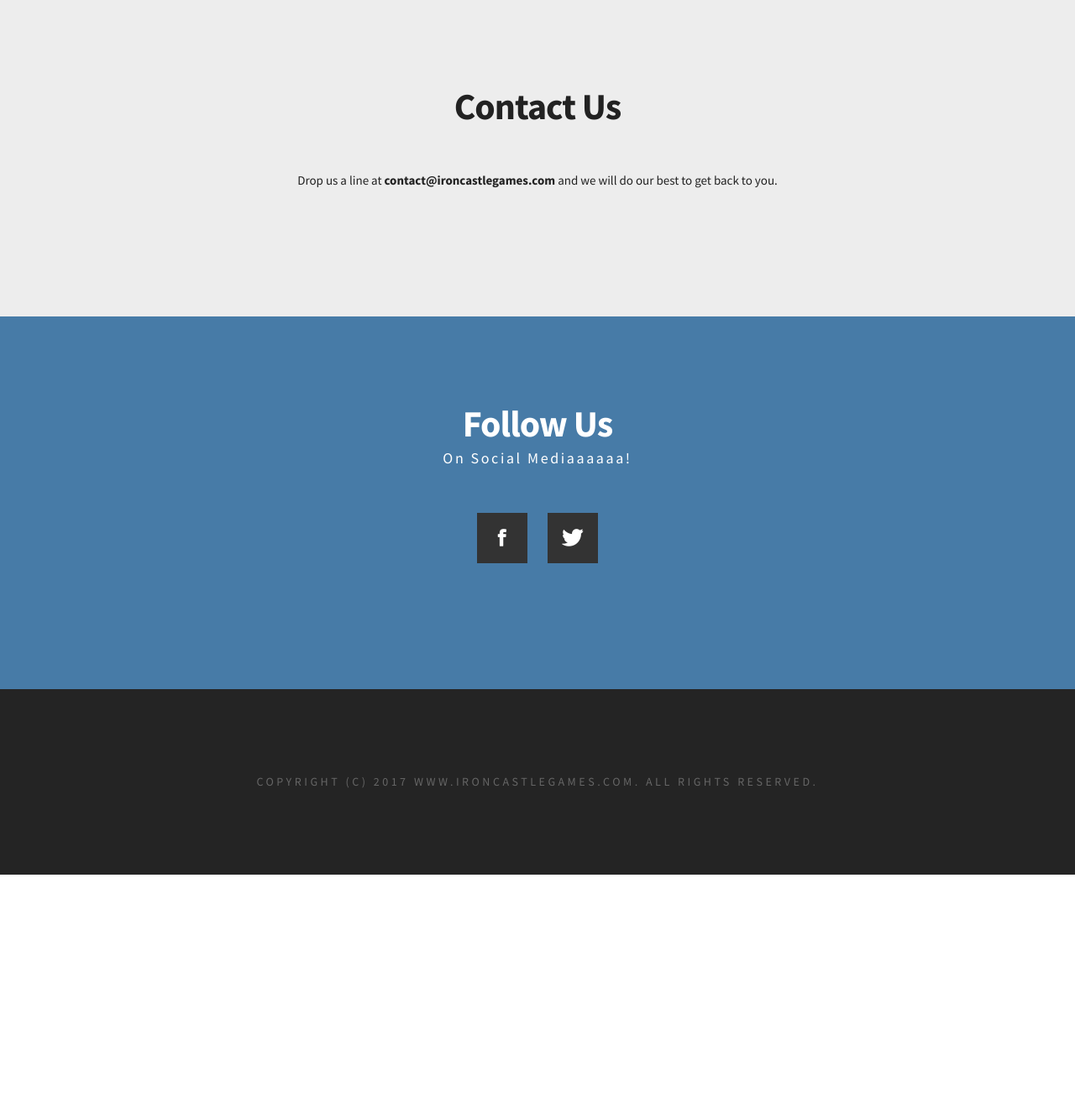
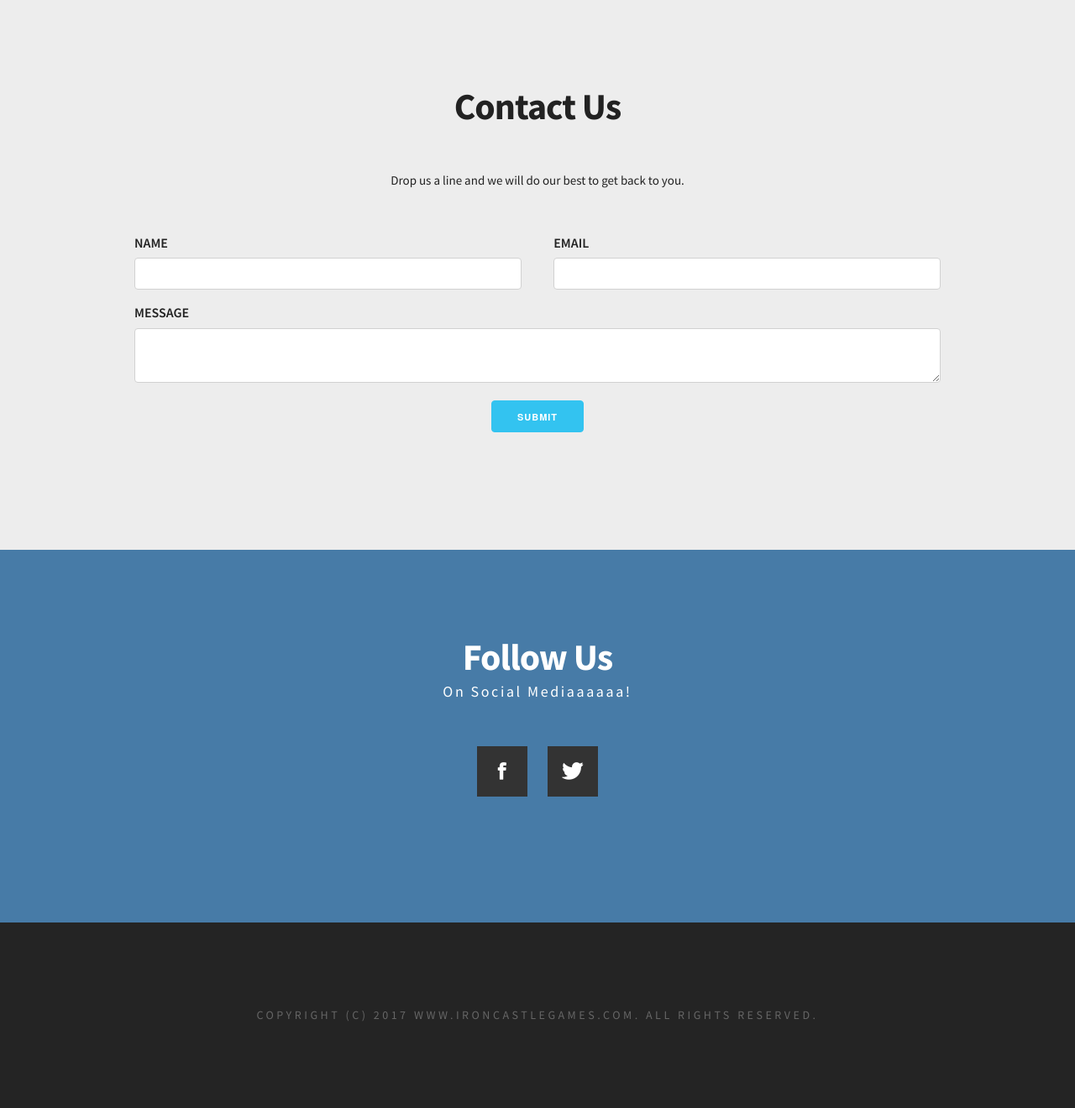
Before and after one commit to andymaul123/ironcastle, a PHP site: page / in a window 1280 px wide. Shown: the part 1778-3098 px from the top of the page at 84% size. Before the commit the page ends 2820 px from the top, so only its background shows below. Run offline with PHP 8.4, Linux system fonts and the light colour scheme; data that the repository does not hold is empty.

Commit message:
Adds index php with contact form and updates readme

```diff
--- a/css/ironcastle.css
+++ b/css/ironcastle.css
@@ -130,6 +130,12 @@
 .contact-us {
     background: #ededed;
 }
+.contact-us .contact-form .form-label {
+    text-align: left;
+    font-family: 'Source Sans Pro', sans-serif;
+    font-size: 1.6rem;
+    text-transform: uppercase;
+}
 
 /* Social Section */
 .social {
--- /dev/null
+++ b/index.php
@@ -0,0 +1,182 @@
+<?php
+
+if($_POST["form-submit"]) {
+    $recipient="gixoculose@nickrizos.com";
+    $subject="Email to Iron Castle Games";
+    $sender=$_POST["form-name"];
+    $senderEmail=$_POST["form-email"];
+    $message=$_POST["form-body"];
+
+    $mailBody="Name: $sender\nEmail: $senderEmail\n\n$message";
+
+    mail($recipient, $subject, $mailBody, "From: $sender <$senderEmail>");
+
+    $thankYou="<p class='text'>Thank you! Your message has been sent.</p>";
+}
+
+?>
+<!DOCTYPE html>
+<html lang="en">
+<head>
+
+<!-- Basic Page Needs
+–––––––––––––––––––––––––––––––––––––––––––––––––– -->
+<meta charset="utf-8">
+<title>Iron Castle Games</title>
+<meta name="description" content="Iron Castle Games">
+<meta name="keywords" content="HTML5, games, unity, web" />
+
+<!-- Mobile Specific Metas
+–––––––––––––––––––––––––––––––––––––––––––––––––– -->
+<meta name="viewport" content="width=device-width, initial-scale=1">
+
+<!-- FONT
+–––––––––––––––––––––––––––––––––––––––––––––––––– -->
+<link href="http://fonts.googleapis.com/css?family=Source+Sans+Pro:200,300,400,600,700,900" rel="stylesheet" />
+
+<!-- CSS
+–––––––––––––––––––––––––––––––––––––––––––––––––– -->
+<link rel="stylesheet" href="css/normalize.css">
+<link rel="stylesheet" href="css/skeleton.css">
+<link rel="stylesheet" href="css/ironcastle.css">
+<link rel="stylesheet" href="css/fonts.css">
+
+<!-- Favicon
+–––––––––––––––––––––––––––––––––––––––––––––––––– -->
+<link rel="icon" type="image/png" href="favicon/favicon.ico">
+
+</head>
+<body>
+
+<!-- Primary Page Layout
+–––––––––––––––––––––––––––––––––––––––––––––––––– -->
+
+<section class="section home" id="home">
+    <div class="container">
+        <div class="row">
+            <div class="twelve columns">
+                <img src="images/logo.png" class="logo" />
+                <h1 class="title">Iron Castle Games</h1>
+                <span class="subtitle">All good empires start with a castle</span>
+            </div>
+        </div>
+        <div class="row">
+            <div class="twelve columns">
+                <nav class="navigation">
+                    <a href="#home" class="nav-item">Home</a>
+                    <a href="#about" class="nav-item">About Us</a>
+                    <a href="#games" class="nav-item">Games</a>
+                    <a href="#contact" class="nav-item">Contact Us</a>
+                </nav>
+            </div>
+        </div>
+    </div>
+</section>
+
+
+<section class="section about-us" id="about">
+    <div class="container">
+        <div class="row">
+            <div class="twelve columns">
+                <h2 class="title">About Us</h2>
+                <span class="subtitle">Offering WebGL Games made with Unity 3D</span>
+                <p class="text"><strong>Iron Castle</strong> strives to make <strong>simple, quality</strong> games for the web, because bored internet users deserve good games too. We are not above making games for other platforms though, and have plenty of past experience designing and creating titles for mobile devices.</p>
+            </div>
+        </div>
+    </div>
+</section>
+
+<section class="section portfolio" id="games">
+    <div class="container">
+        <div class="row">
+            <div class="twelve columns">
+                <h2 class="title">Games</h2>
+                <span class="subtitle">Browse our selection of WebGL games made with Unity 3D. Click on the thumbnails to view screenshots.</span>
+            </div>
+        </div>
+        <div class="row">
+            <div class="six columns">
+                <div class="game-entry">
+                    <a href="images/jellyPopScreen1.png" target="_blank" class="game-link">
+                        <img src="images/jellyPop.png" class="img-responsive">
+                    </a>
+                    <h3 class="title">Jelly Pop!</h3>
+                    <p class="text">A fast-paced arcade game. Click jellies to extend time and get points. <strong>5.43 MB</strong></p>
+                    <a class="play-button" href="http://ironcastlegames.com/jellyPop/jellyPop.html" target="_blank">Play</a>
+                </div>
+            </div>
+            <div class="six columns">
+                <div class="game-entry">
+                    <a href="images/memoryMatchScreen1.png" target="_blank" class="game-link">
+                        <img src="images/memoryMatch.png" class="img-responsive">
+                    </a>
+                    <h3 class="title">Memory Match</h3>
+                    <p class="text">A classic memory matching game. Match the animals to clear cards. <strong>5.67 MB</strong></p>
+                    <a class="play-button" href="http://ironcastlegames.com/memoryMatch/memoryMatch.html" target="_blank">Play</a>
+                </div>
+            </div>
+        </div>
+    </div>
+</section>
+
+<section class="section contact-us" id="contact">
+    <div class="container">
+        <div class="row">
+            <div class="twelve columns">
+                <h2 class="title">Contact Us</h2>
+                <p class="text">Drop us a line and we will do our best to get back to you.</p>
+                <?=$thankYou ?>
+                <form method="post" action="index.php" class="contact-form">
+                  <div class="row">
+                    <div class="six columns">
+                      <label class="form-label" for="form-name">Name</label>
+                      <input class="u-full-width" type="text" id="form-name" name="form-name">
+                    </div>
+                    <div class="six columns">
+                      <label class="form-label" for="form-email">Email</label>
+                      <input class="u-full-width" type="email" id="form-email" name="form-email">
+                    </div>
+                  </div>
+                  <label class="form-label" for="form-body">Message</label>
+                  <textarea class="u-full-width" id="form-body" name="form-body"></textarea>
+                  <input class="button-primary" type="submit" value="Submit" name="form-submit">
+                </form>
+            </div>
+        </div>
+    </div>
+</section>
+
+<section class="section social">
+    <div class="container">
+        <div class="row">
+            <div class="twelve columns">
+                <h2 class="title">Follow Us</h2>
+                <span class="subtitle">On Social Mediaaaaaa!</span>
+            </div>
+        </div>
+        <div class="row">
+            <div class="twelve columns">
+                <nav class="social-media-nav">
+                    <a href="https://www.facebook.com/IronCastleGames/?ref=aymt_homepage_panel" target="_blank" class="icon icon-facebook"></a>
+                    <a href="https://twitter.com/IronCastleGames" target="_blank" class="icon icon-twitter"></a>
+                </nav>
+            </div>
+        </div>
+    </div>
+</section>
+
+<section class="section footer">
+    <div class="container">
+        <div class="row">
+            <div class="twelve columns">
+                <p class="text">Copyright (c) 2017 www.ironcastlegames.com. All rights reserved.</p>
+            </div>
+        </div>
+    </div>
+</section>
+
+
+<!-- End Document
+–––––––––––––––––––––––––––––––––––––––––––––––––– -->
+</body>
+</html>
```
Also changed, not shown: README.md.
